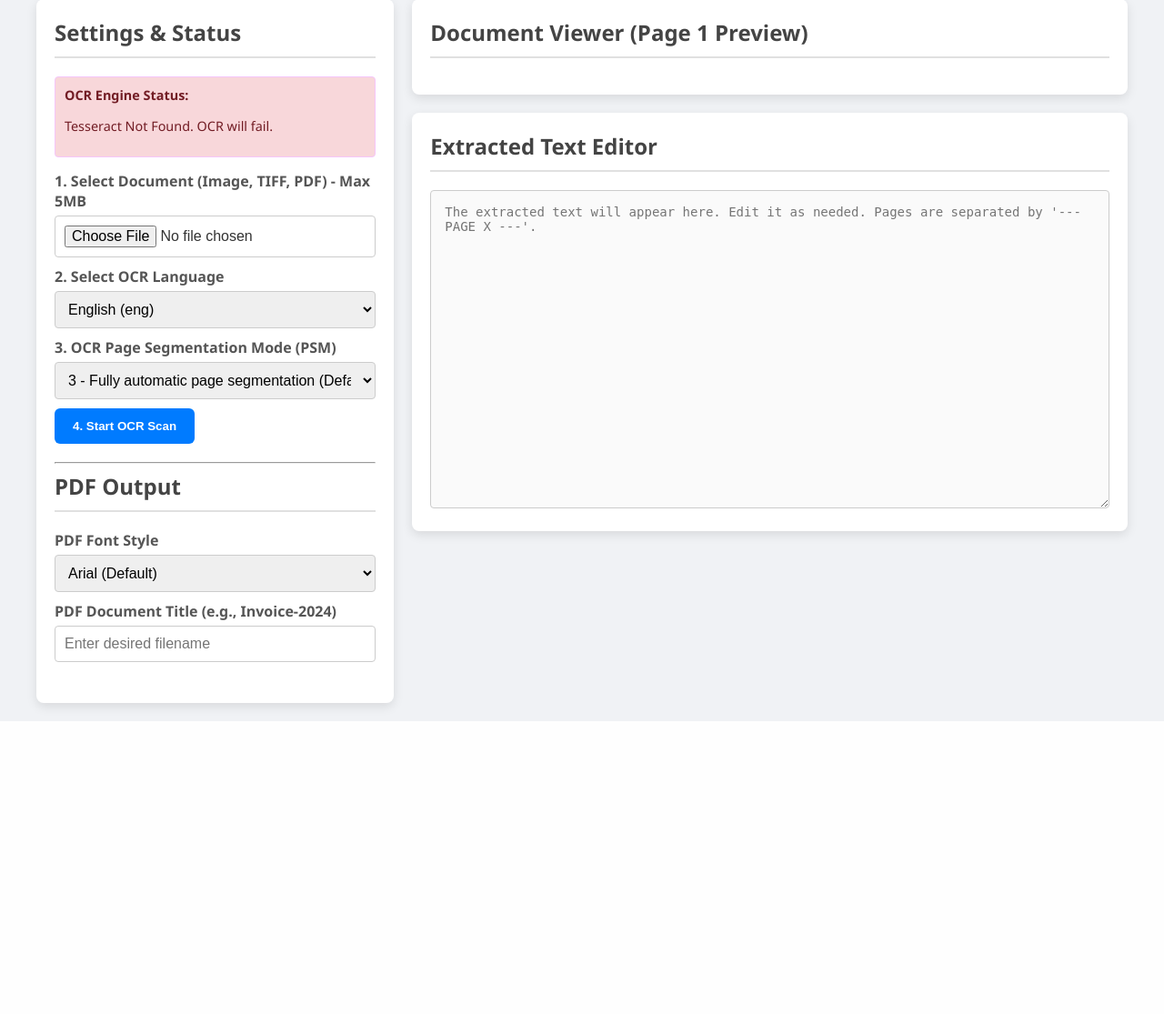
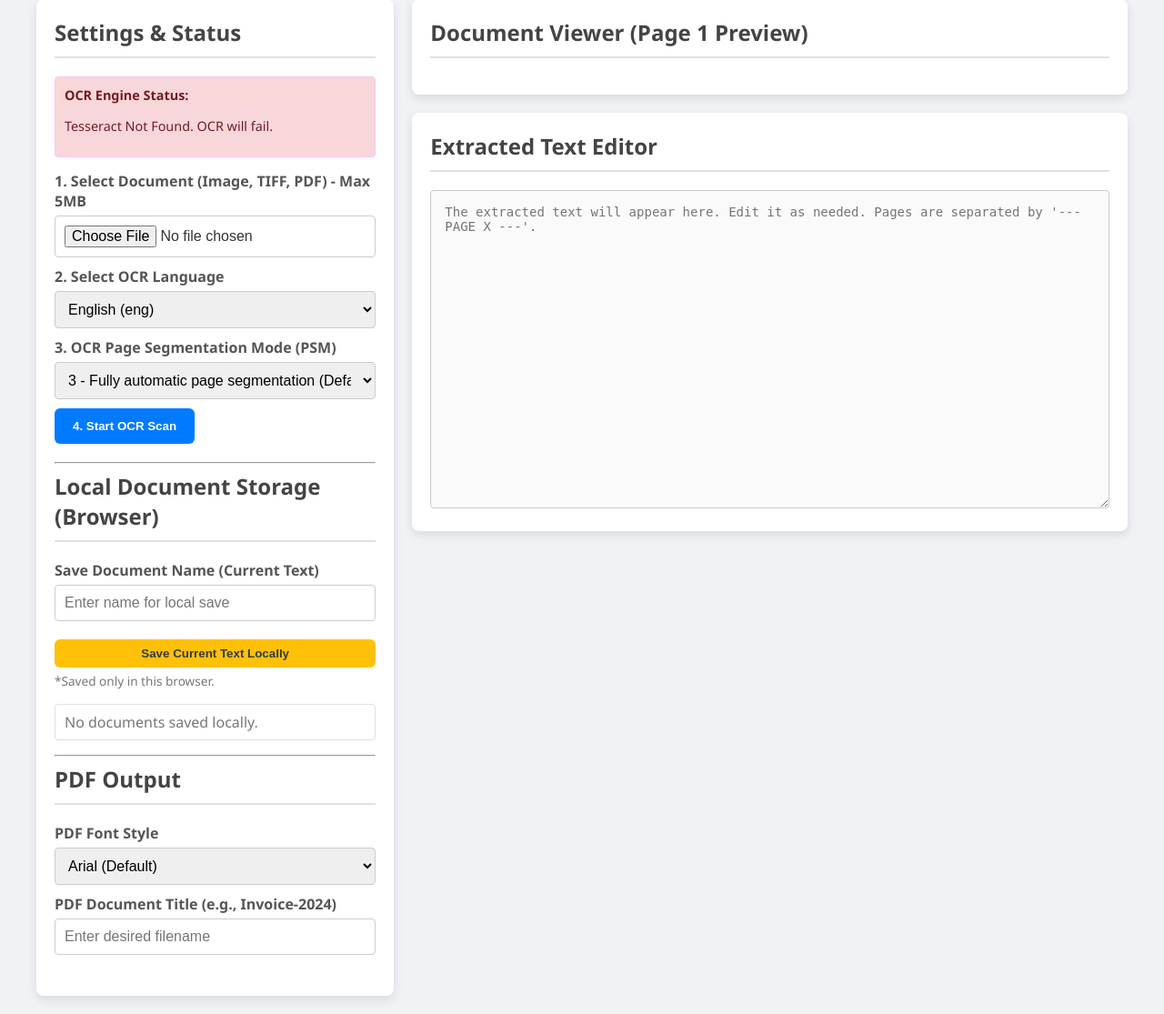
Before and after one commit to Marjory00/ImageToPDF_App, a Flask app: page / in a window 1280 px wide. Shown: the part 115-1230 px from the top of the page at 91% size. Before the commit the page ends 908 px from the top, so only its background shows below. Run offline with Flask 3, Linux system fonts and the light colour scheme.

Commit message:
Storage update

```diff
--- a/app.py
+++ b/app.py
@@ -15,10 +15,9 @@ from dotenv import load_dotenv
 # Load environment variables from .env file
 load_dotenv()
 
-# --- Configuration & Tesseract Status Check ---
+# --- Configuration & Tesseract Status Check (FIXED LOGIC) ---
 
 # 1. Use environment variable for the primary Tesseract path
-# This is much cleaner and allows easy configuration
 TESSERACT_PRIMARY_PATH = os.environ.get('TESSERACT_CMD')
 
 # Define fallback paths
@@ -34,6 +33,7 @@ TESSERACT_FALLBACK_PATHS = [
 # Check for Tesseract installation and set the command path
 tesseract_found = False
 tesseract_status_msg = "Tesseract Not Found. OCR will fail."
+final_tesseract_path = None
 
 # Filter out None values and duplicates before checking paths
 unique_paths = list(filter(None, set(TESSERACT_FALLBACK_PATHS)))
@@ -43,15 +43,21 @@ for path in unique_paths:
         pytesseract.pytesseract.tesseract_cmd = path
         tesseract_found = True
         tesseract_status_msg = f"Tesseract Found. Path: {path}"
+        final_tesseract_path = path
         break
 
-if not tesseract_found and TESSERACT_PRIMARY_PATH:
-    # Set the command to the primary path, even if not found,
-    # so pytesseract can generate a TesseractNotFoundError on its own
+# --- REFINED LOGIC: Only set tesseract_cmd if found, or if TESSERACT_CMD was specified (to allow TesseractNotFoundError to be raised later) ---
+if tesseract_found:
+    pytesseract.pytesseract.tesseract_cmd = final_tesseract_path
+elif TESSERACT_PRIMARY_PATH:
+    # Set the path to the user-specified one, even if it doesn't exist.
+    # This allows pytesseract to fail gracefully inside the try/except block.
     pytesseract.pytesseract.tesseract_cmd = TESSERACT_PRIMARY_PATH
-elif not tesseract_found and unique_paths:
-    # If primary path wasn't set, use the first path to allow the error to surface
-    pytesseract.pytesseract.tesseract_cmd = unique_paths[0]
+else:
+    # Set a common default path if no path was found anywhere, to prevent the app from halting
+    # if pytesseract.pytesseract.tesseract_cmd is accessed before checking tesseract_found.
+    # The 'tesseract_found' flag handles the real error messaging.
+    pytesseract.pytesseract.tesseract_cmd = 'tesseract'
 
 
 app = Flask(__name__)
@@ -113,6 +119,7 @@ def upload_file():
         flash('No selected file.', 'error')
         return 'No selected file', 400
 
+    # Reset cursor and check file size
     file.seek(0, os.SEEK_END)
     file_size = file.tell()
     file.seek(0)
@@ -126,6 +133,7 @@ def upload_file():
         filename = secure_filename(file.filename)
         filepath = os.path.join(app.config['UPLOAD_FOLDER'], filename)
 
+        # Clean up old files in the upload folder
         for existing_file in os.listdir(app.config['UPLOAD_FOLDER']):
             os.remove(os.path.join(app.config['UPLOAD_FOLDER'], existing_file))
 
@@ -157,7 +165,8 @@ def upload_file():
             return jsonify({'text': extracted_text, 'filename': filename}), 200
 
         except TesseractNotFoundError:
-            error_msg = f"Tesseract not found. Path: {pytesseract.pytesseract.tesseract_cmd}"
+            # This should only happen if the environment variable path was wrong but Tesseract wasn't found in fallback
+            error_msg = f"Tesseract not found. Path: {pytesseract.pytesseract.tesseract_cmd}. Check your .env file."
             flash(error_msg, 'error')
             return error_msg, 500
 
@@ -191,7 +200,11 @@ def generate_pdf():
         pdf.add_page()
         # Use the dynamically selected font
         pdf.set_font(pdf_font, size=12)
-        pdf.multi_cell(0, 10, edited_text.encode('latin-1', 'replace').decode('latin-1'), align='J')
+
+        # Ensure encoding handles common characters for fpdf
+        safe_text = edited_text.encode('latin-1', 'replace').decode('latin-1')
+
+        pdf.multi_cell(0, 10, safe_text, align='J')
 
         pdf_output = pdf.output(dest='S').encode('latin-1')
 
--- a/templates/index.html
+++ b/templates/index.html
@@ -87,6 +87,12 @@
         #pdfBtn { background-color: #28a745; color: white; display: none; }
         #pdfBtn:hover { background-color: #1e7e34; }
 
+        /* NEW: Local Storage Buttons */
+        #saveTextBtn { background-color: #ffc107; color: #343a40; margin-top: 10px; width: 100%; padding: 8px; }
+        #saveTextBtn:hover { background-color: #e0a800; }
+        .local-file-actions { display: flex; gap: 5px; margin-top: 5px;}
+        .local-file-actions button { flex-grow: 1; padding: 5px; font-size: 0.8em; }
+
         .loading { color: #007bff; margin-top: 10px; font-weight: bold; display: none; }
 
         /* --- Tesseract Status --- */
@@ -103,7 +109,7 @@
         /* --- Flashed Messages --- */
         .alert { padding: 15px; margin-bottom: 20px; border-radius: 4px; font-weight: 500; }
         .alert-success { background-color: #d4edda; color: #155724; border: 1px solid #c3e6cb; }
-        .alert-error { background-color: #f8d7da; color: #721c24; border: 1px solid #f5c6cb; }
+        .alert-error { background-color: #f8d7da; color: #721c24; border: 1px solid #f5c6fb; }
         .alert-warning { background-color: #fff3cd; color: #856404; border: 1px solid #ffeeba; }
 
         /* --- Image Viewer --- */
@@ -114,6 +120,30 @@
             border: 1px solid #ddd;
             padding: 5px;
             border-radius: 4px;
+        }
+
+        /* NEW: Local Storage List */
+        #savedFilesList {
+            list-style: none;
+            padding: 0;
+            max-height: 250px;
+            overflow-y: auto;
+            border: 1px solid #e0e0e0;
+            border-radius: 4px;
+        }
+        #savedFilesList li {
+            padding: 8px 10px;
+            border-bottom: 1px solid #eee;
+            display: flex;
+            justify-content: space-between;
+            align-items: center;
+        }
+        #savedFilesList li:last-child { border-bottom: none; }
+        .file-name {
+            flex-grow: 1;
+            font-size: 0.9em;
+            color: #1f4287;
+            cursor: pointer;
         }
     </style>
 </head>
@@ -171,6 +201,18 @@
 
             <hr style="margin-top: 20px;">
 
+            <h2>Local Document Storage (Browser)</h2>
+            <div class="input-group">
+                <label for="localFileName">Save Document Name (Current Text)</label>
+                <input type="text" id="localFileName" placeholder="Enter name for local save">
+            </div>
+            <button id="saveTextBtn">Save Current Text Locally</button>
+            <p style="font-size: 0.85em; color: #777; margin-top: 5px;">*Saved only in this browser.</p>
+
+            <ul id="savedFilesList">
+                </ul>
+            <hr>
+
             <h2>PDF Output</h2>
 
             <div class="input-group">
@@ -185,7 +227,7 @@
             <div class="input-group">
                 <label for="pdfTitle">PDF Document Title (e.g., Invoice-2024)</label>
                 <input type="text" id="pdfTitle" placeholder="Enter desired filename"
-                       value="{{ last_pdf_title }}">
+                        value="{{ last_pdf_title }}">
             </div>
             <div class="button-group">
                 <button id="pdfBtn">5. Download Final PDF</button>
@@ -208,11 +250,103 @@
     </div>
 
     <script>
-        // Set the max file size based on the backend limit (5 MB) for client-side check
+        const STORAGE_KEY = 'ocr_saved_documents';
         const MAX_FILE_SIZE_BYTES = 5 * 1024 * 1024;
         const fileInput = document.getElementById('imageFile');
+        const ocrTextarea = document.getElementById('ocrText');
+        const pdfButton = document.getElementById('pdfBtn');
+        const loadingMessage = document.getElementById('loadingMessage');
+        const imageElement = document.getElementById('scannedImage');
+        const savedFilesList = document.getElementById('savedFilesList');
+        const localFileNameInput = document.getElementById('localFileName');
 
-        // --- Client-Side File Size Validation ---
+
+        // --- Utility Function: Render Saved Files List ---
+        function renderSavedFiles() {
+            savedFilesList.innerHTML = '';
+            const savedData = JSON.parse(localStorage.getItem(STORAGE_KEY) || '[]');
+
+            if (savedData.length === 0) {
+                savedFilesList.innerHTML = '<li style="color: #777;">No documents saved locally.</li>';
+                return;
+            }
+
+            savedData.forEach(item => {
+                const li = document.createElement('li');
+                const timestamp = new Date(item.timestamp).toLocaleString();
+
+                li.innerHTML = `
+                    <span class="file-name" data-id="${item.timestamp}" title="Click to Load Text">${item.name} (${timestamp})</span>
+                    <div class="local-file-actions">
+                        <button class="btn btn-sm" onclick="loadText('${item.timestamp}')" style="background-color: #007bff; color: white;">Load</button>
+                        <button class="btn btn-sm" onclick="deleteText('${item.timestamp}')" style="background-color: #dc3545; color: white;">Delete</button>
+                    </div>
+                `;
+                savedFilesList.appendChild(li);
+            });
+        }
+
+        // --- Local Storage Functions ---
+        window.loadText = function(timestamp) {
+            const savedData = JSON.parse(localStorage.getItem(STORAGE_KEY) || '[]');
+            const item = savedData.find(doc => doc.timestamp === timestamp);
+
+            if (item && confirm(`Load "${item.name}" into the editor? Current text will be lost.`)) {
+                ocrTextarea.value = item.text;
+                ocrTextarea.disabled = false;
+                pdfButton.style.display = 'block';
+                document.getElementById('pdfTitle').value = item.name;
+                alert(`Document "${item.name}" loaded for editing.`);
+            }
+        };
+
+        window.deleteText = function(timestamp) {
+            if (confirm("Are you sure you want to permanently delete this document from your browser's local storage?")) {
+                let savedData = JSON.parse(localStorage.getItem(STORAGE_KEY) || '[]');
+                const originalLength = savedData.length;
+
+                savedData = savedData.filter(doc => doc.timestamp !== timestamp);
+                localStorage.setItem(STORAGE_KEY, JSON.stringify(savedData));
+
+                if (savedData.length < originalLength) {
+                    alert('Document deleted successfully.');
+                    renderSavedFiles();
+                }
+            }
+        };
+
+        document.getElementById('saveTextBtn').addEventListener('click', () => {
+            const textToSave = ocrTextarea.value;
+            let fileName = localFileNameInput.value.trim() || 'Untitled Document';
+
+            if (!textToSave.trim()) {
+                alert('The text editor is empty. Nothing to save.');
+                return;
+            }
+
+            // Get existing data or initialize array
+            const savedData = JSON.parse(localStorage.getItem(STORAGE_KEY) || '[]');
+
+            // Create new data object
+            const newDoc = {
+                name: fileName,
+                text: textToSave,
+                timestamp: Date.now().toString()
+            };
+
+            // Add to array and save back to localStorage
+            savedData.push(newDoc);
+            localStorage.setItem(STORAGE_KEY, JSON.stringify(savedData));
+
+            alert(`Text saved locally as "${fileName}".`);
+            localFileNameInput.value = '';
+            renderSavedFiles();
+        });
+
+
+        // --- OCR & PDF Processing (Existing Logic with Minor UI Tweaks) ---
+
+        // Client-Side File Size Validation
         fileInput.addEventListener('change', (e) => {
             const file = e.target.files[0];
             if (file && file.size > MAX_FILE_SIZE_BYTES) {
@@ -223,13 +357,8 @@
 
         document.getElementById('uploadBtn').addEventListener('click', async () => {
             const file = fileInput.files[0];
-            const ocrTextarea = document.getElementById('ocrText');
-            const pdfButton = document.getElementById('pdfBtn');
-            const loadingMessage = document.getElementById('loadingMessage');
-            const imageElement = document.getElementById('scannedImage');
-
             const language = document.getElementById('ocrLang').value;
-            const psm = document.getElementById('ocrPsm').value; // Get PSM value
+            const psm = document.getElementById('ocrPsm').value;
 
             if (!file) {
                 alert('Please select a document file first.');
@@ -246,7 +375,7 @@
             const formData = new FormData();
             formData.append('file', file);
             formData.append('language', language);
-            formData.append('psm', psm); // Add PSM to form data
+            formData.append('psm', psm);
 
             try {
                 const response = await fetch('/upload', {
@@ -264,19 +393,13 @@
                     // Display the image (shows the first page)
                     imageElement.src = '/uploads/' + data.filename;
                     imageElement.style.display = 'block';
+                    document.getElementById('pdfTitle').value = data.filename.split('.').slice(0, -1).join('.'); // Set title from filename
 
                 } else {
                     const error = await response.text();
 
-                    if (response.status === 413) {
-                        alert('Upload Failed (File Size Limit): ' + error);
-                    } else if (response.status === 503) {
-                        alert('Server Unavailable: Tesseract is not configured.');
-                    } else if (response.status === 500) {
-                        alert('Server Error (OCR): ' + error);
-                    } else {
-                        alert('An unknown error occurred: ' + error);
-                    }
+                    // Error handling logic (kept concise)
+                    alert('OCR processing failed. Check flash message for details.');
                     ocrTextarea.value = 'Processing failed. See flash message for details.';
                 }
             } catch (error) {
@@ -288,9 +411,9 @@
         });
 
         document.getElementById('pdfBtn').addEventListener('click', async () => {
-            const editedText = document.getElementById('ocrText').value;
+            const editedText = ocrTextarea.value;
             const pdfTitleInput = document.getElementById('pdfTitle').value.trim();
-            const pdfFont = document.getElementById('pdfFont').value; // Get Font value
+            const pdfFont = document.getElementById('pdfFont').value;
 
             let downloadName = pdfTitleInput || 'scanned_document';
             downloadName = downloadName.endsWith('.pdf') ? downloadName : downloadName + '.pdf';
@@ -305,30 +428,36 @@
             tempForm.method = 'POST';
             tempForm.action = '/generate_pdf';
 
+            // Hidden input for edited text
             const input_text = document.createElement('input');
             input_text.type = 'hidden';
             input_text.name = 'edited_text';
             input_text.value = editedText;
 
+            // Hidden input for download name
             const input_title = document.createElement('input');
             input_title.type = 'hidden';
             input_title.name = 'download_name';
             input_title.value = downloadName;
 
-            const input_font = document.createElement('input'); // Font field
+            // Hidden input for font selection
+            const input_font = document.createElement('input');
             input_font.type = 'hidden';
             input_font.name = 'pdf_font';
             input_font.value = pdfFont;
 
             tempForm.appendChild(input_text);
             tempForm.appendChild(input_title);
-            tempForm.appendChild(input_font); // Append font
+            tempForm.appendChild(input_font);
 
             document.body.appendChild(tempForm);
             tempForm.submit();
             document.body.removeChild(tempForm);
         });
 
+        // Initialize the saved files list on page load
+        document.addEventListener('DOMContentLoaded', renderSavedFiles);
+
     </script>
 </body>
 </html>
```
Also changed, not shown: 1 other file.
